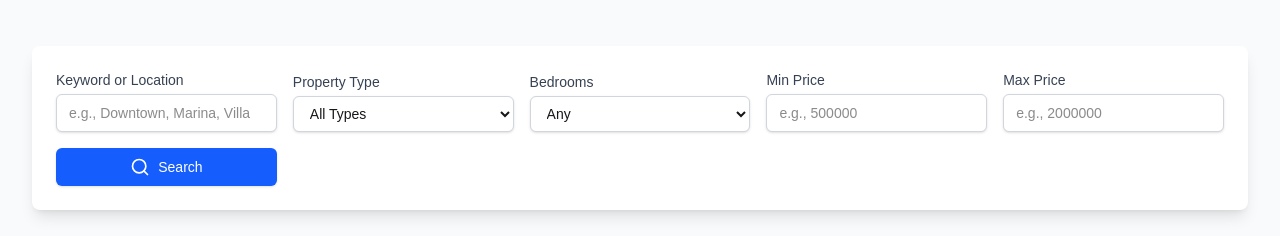
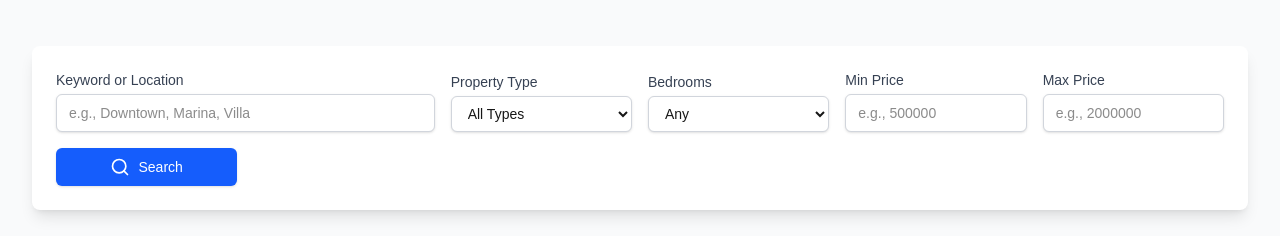
Before and after one commit to mubarak96-max/invest_in_dubai, a Next.js app: page /buy in a window 1280 px wide. Shown: the part 251-487 px from the top of the page. Built offline with nearby package versions, Linux system fonts and the light colour scheme.

Commit message:
property page search

```diff
--- a/components/property/PropertySearchForm.js
+++ b/components/property/PropertySearchForm.js
@@ -20,8 +20,8 @@ export default function PropertySearchForm({ properties, onSearch }) {
 
   return (
     <form onSubmit={handleSearch} className="bg-white p-6 rounded-lg shadow-lg mb-12">
-      <div className="grid grid-cols-1 md:grid-cols-5 gap-4 items-end">
-        <div>
+      <div className="grid grid-cols-2 md:grid-cols-6 gap-4 items-end">
+        <div className="col-span-2 md:col-span-2">
           <label htmlFor="search-term" className="block text-sm font-medium text-gray-700">Keyword or Location</label>
           <input
             type="text"
@@ -32,7 +32,7 @@ export default function PropertySearchForm({ properties, onSearch }) {
             className="mt-1 block w-full px-3 py-2 bg-white border border-gray-300 rounded-md shadow-sm focus:outline-none focus:ring-blue-500 focus:border-blue-500 sm:text-sm"
           />
         </div>
-        <div>
+        <div className="col-span-1 md:col-span-1">
           <label htmlFor="property-type" className="block text-sm font-medium text-gray-700">Property Type</label>
           <select
             id="property-type"
@@ -46,7 +46,7 @@ export default function PropertySearchForm({ properties, onSearch }) {
             ))}
           </select>
         </div>
-        <div>
+        <div className="col-span-1 md:col-span-1">
           <label htmlFor="bedrooms" className="block text-sm font-medium text-gray-700">Bedrooms</label>
           <select
             id="bedrooms"
@@ -60,7 +60,7 @@ export default function PropertySearchForm({ properties, onSearch }) {
             ))}
           </select>
         </div>
-        <div>
+        <div className="col-span-1 md:col-span-1">
           <label htmlFor="min-price" className="block text-sm font-medium text-gray-700">Min Price</label>
           <input
             type="number"
@@ -71,7 +71,7 @@ export default function PropertySearchForm({ properties, onSearch }) {
             className="mt-1 block w-full px-3 py-2 bg-white border border-gray-300 rounded-md shadow-sm focus:outline-none focus:ring-blue-500 focus:border-blue-500 sm:text-sm"
           />
         </div>
-        <div>
+        <div className="col-span-1 md:col-span-1">
           <label htmlFor="max-price" className="block text-sm font-medium text-gray-700">Max Price</label>
           <input
             type="number"
@@ -82,7 +82,7 @@ export default function PropertySearchForm({ properties, onSearch }) {
             className="mt-1 block w-full px-3 py-2 bg-white border border-gray-300 rounded-md shadow-sm focus:outline-none focus:ring-blue-500 focus:border-blue-500 sm:text-sm"
           />
         </div>
-        <button type="submit" className="w-full flex items-center justify-center px-4 py-2 border border-transparent text-sm font-medium rounded-md shadow-sm text-white bg-blue-600 hover:bg-blue-700 focus:outline-none focus:ring-2 focus:ring-offset-2 focus:ring-blue-500">
+        <button type="submit" className="col-span-2 md:col-span-1 w-full flex items-center justify-center px-4 py-2 border border-transparent text-sm font-medium rounded-md shadow-sm text-white bg-blue-600 hover:bg-blue-700 focus:outline-none focus:ring-2 focus:ring-offset-2 focus:ring-blue-500">
           <Search className="w-5 h-5 mr-2" />
           Search
         </button>
```
